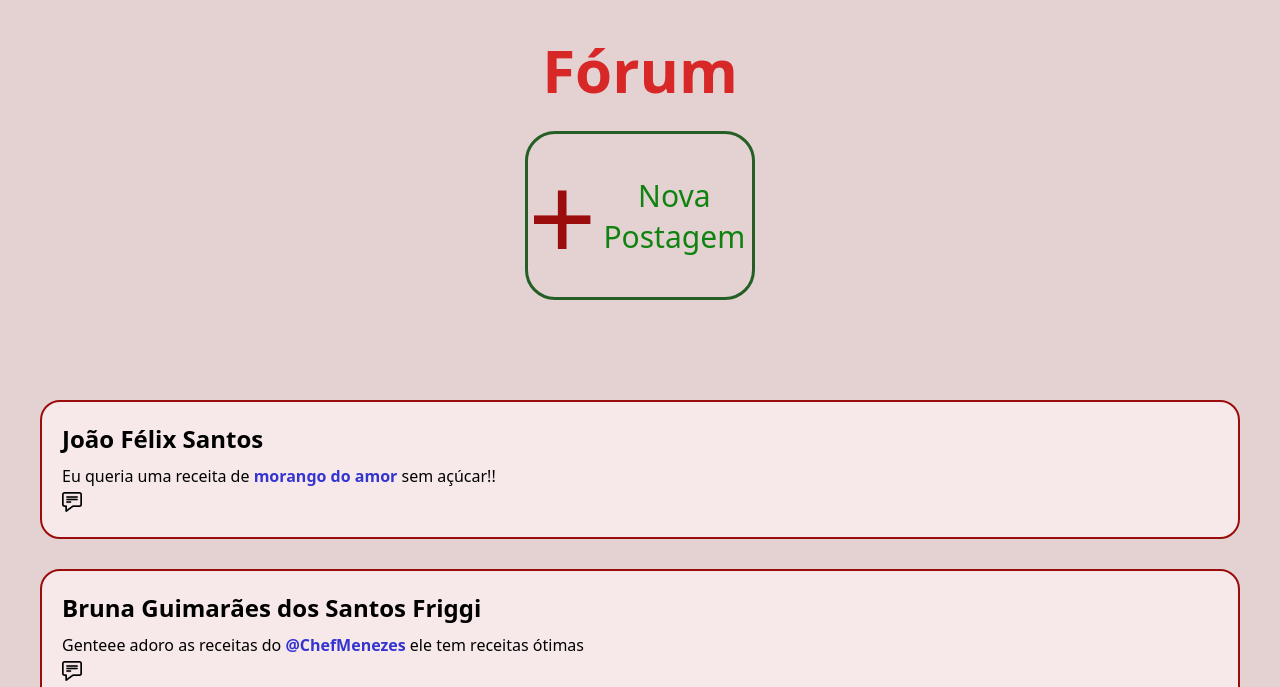
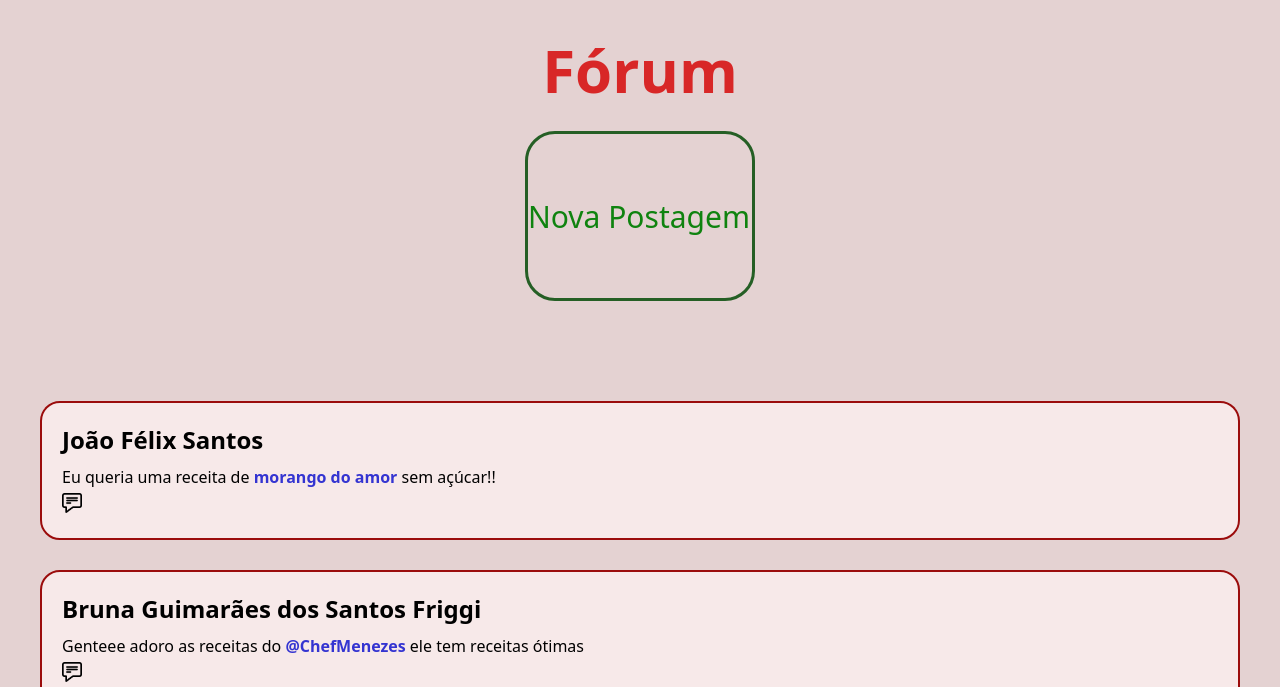
Before and after one commit to PedroVaz0/PratzoAPP, a plain HTML site: page Versao1.0/PrototipoForum/forum.html in a window 1280 px wide. Shown: the part 101-788 px from the top of the page. Drawn offline with Linux system fonts and the light colour scheme; a web font is replaced by a local one.

Commit message:
Atualização botão
Ajuste botão  nova postagem

```diff
--- a/Versao1.0/Profile/profile.css
+++ b/Versao1.0/Profile/profile.css
@@ -53,7 +53,6 @@ nav img {
     height: 50px;
     background-color: var(--cor06);
     border-radius: 50%;
-    padding: 5px;
     cursor: pointer;
 }
 
--- a/Versao1.0/PrototipoForum/forum.html
+++ b/Versao1.0/PrototipoForum/forum.html
@@ -18,10 +18,13 @@
             <img src="imagens/perfil.png" alt="ícone de perfil">
         </nav>
         <h1>Fórum</h1>
+
+
         <div class="novo">
-            <span>+</span>
-            <p>Nova Postagem</p>
+            <a href="../../NovaPostagem/newpost.html">Nova Postagem</a>
         </div>
+
+
     </header>
 
     <main>
--- a/Versao1.0/PrototipoForum/style.css
+++ b/Versao1.0/PrototipoForum/style.css
@@ -33,6 +33,20 @@ header {
     display: flex;
     flex-direction: column;
     gap: 20px;
+}
+
+header a {
+    text-decoration: none;
+    transition: 0.3s ease;
+        color: var(--cor02);
+}
+
+.novo:hover {
+    transform: scale(1.05);
+}
+
+.novo {
+    height: 170px;
 }
 
 nav {
@@ -92,6 +106,8 @@ main {
     margin: auto;
 }
 
+
+
 .novo {
     display: flex;
     color: var(--cor04);
```
